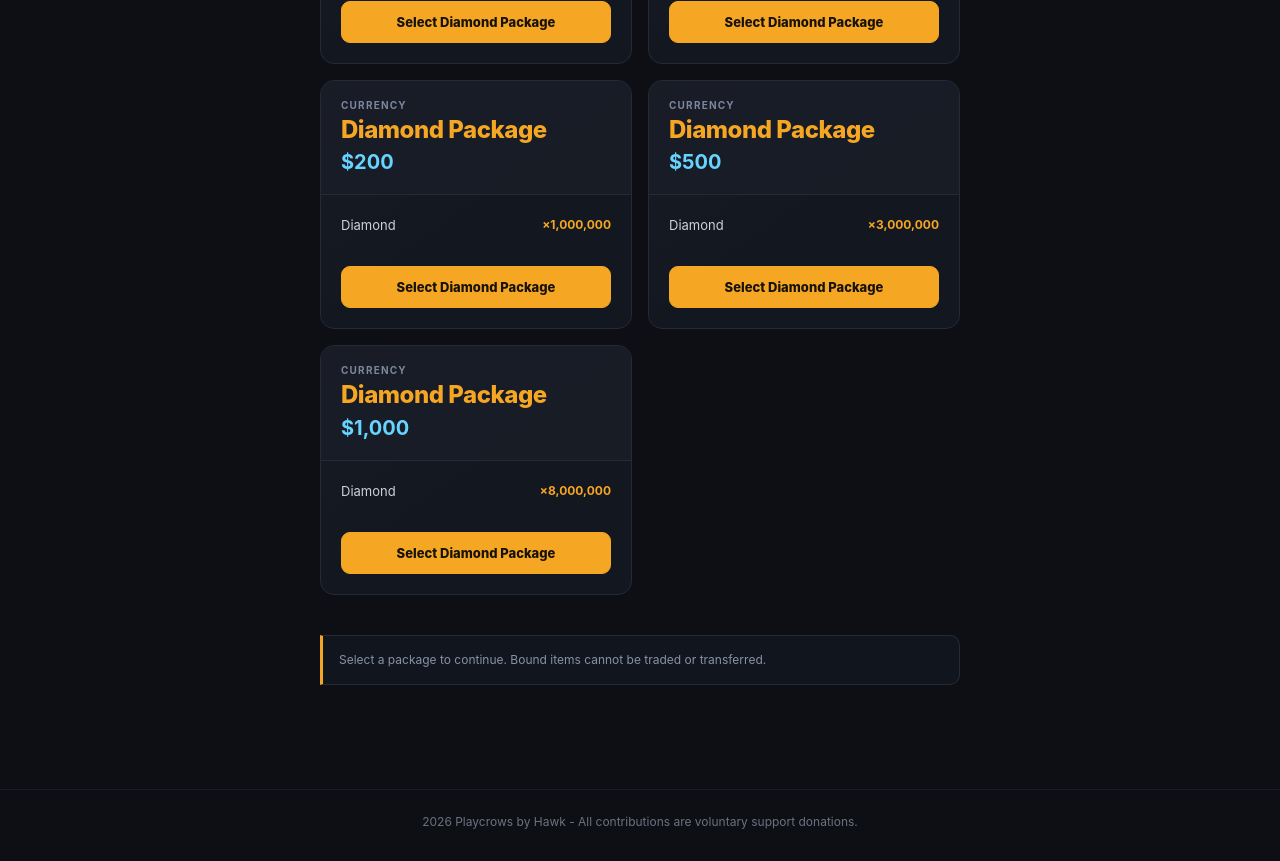
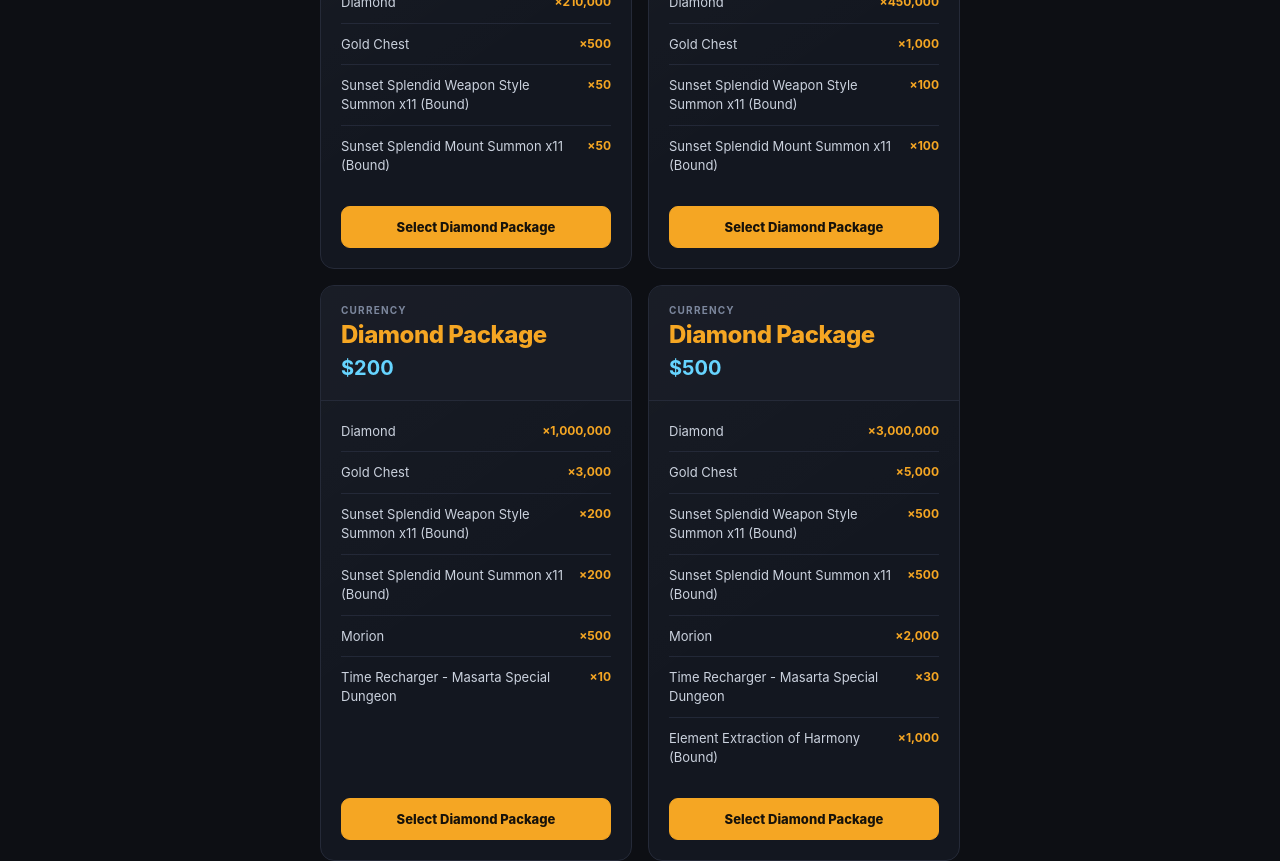
Before and after one commit to dreyqt/playcrowsweb, a React (Vite) app: page / in a window 1280 px wide. Shown: the part 980-1841 px from the top of the page. Built offline with nearby package versions, Linux system fonts and the light colour scheme; no server answers.

Commit message:
Update giftPackageData.ts

```diff
--- a/src/giftPackageData.ts
+++ b/src/giftPackageData.ts
@@ -14,13 +14,93 @@ export interface GiftPackage {
 }
 
 export const giftPackages: GiftPackage[] = [
-  { id: 'currency-5', category: 'currency', title: 'Diamond Package', amount: 5, rewards: [{ name: 'Diamond', quantity: 20_000 }] },
-  { id: 'currency-10', category: 'currency', title: 'Diamond Package', amount: 10, rewards: [{ name: 'Diamond', quantity: 10_000 }] },
-  { id: 'currency-50', category: 'currency', title: 'Diamond Package', amount: 50, rewards: [{ name: 'Diamond', quantity: 210_000 }] },
-  { id: 'currency-100', category: 'currency', title: 'Diamond Package', amount: 100, rewards: [{ name: 'Diamond', quantity: 450_000 }] },
-  { id: 'currency-200', category: 'currency', title: 'Diamond Package', amount: 200, rewards: [{ name: 'Diamond', quantity: 1_000_000 }] },
-  { id: 'currency-500', category: 'currency', title: 'Diamond Package', amount: 500, rewards: [{ name: 'Diamond', quantity: 3_000_000 }] },
-  { id: 'currency-1000', category: 'currency', title: 'Diamond Package', amount: 1_000, rewards: [{ name: 'Diamond', quantity: 8_000_000 }] },
+{
+  id: 'currency-5',
+  category: 'currency',
+  title: 'Diamond Package',
+  amount: 5,
+  rewards: [
+    { name: 'Diamond', quantity: 20_000 },
+  ],
+},
+{
+  id: 'currency-10',
+  category: 'currency',
+  title: 'Diamond Package',
+  amount: 10,
+  rewards: [
+    { name: 'Diamond', quantity: 50_000 },
+    { name: 'Black Wing Special Supply', quantity: 1 },
+  ],
+},
+{
+  id: 'currency-50',
+  category: 'currency',
+  title: 'Diamond Package',
+  amount: 50,
+  rewards: [
+    { name: 'Diamond', quantity: 210_000 },
+    { name: 'Gold Chest', quantity: 500 },
+    { name: 'Sunset Splendid Weapon Style Summon x11 (Bound)', quantity: 50 },
+    { name: 'Sunset Splendid Mount Summon x11 (Bound)', quantity: 50 },
+  ],
+},
+{
+  id: 'currency-100',
+  category: 'currency',
+  title: 'Diamond Package',
+  amount: 100,
+  rewards: [
+    { name: 'Diamond', quantity: 450_000 },
+    { name: 'Gold Chest', quantity: 1_000 },
+    { name: 'Sunset Splendid Weapon Style Summon x11 (Bound)', quantity: 100 },
+    { name: 'Sunset Splendid Mount Summon x11 (Bound)', quantity: 100 },
+  ],
+},
+{
+  id: 'currency-200',
+  category: 'currency',
+  title: 'Diamond Package',
+  amount: 200,
+  rewards: [
+    { name: 'Diamond', quantity: 1_000_000 },
+    { name: 'Gold Chest', quantity: 3_000 },
+    { name: 'Sunset Splendid Weapon Style Summon x11 (Bound)', quantity: 200 },
+    { name: 'Sunset Splendid Mount Summon x11 (Bound)', quantity: 200 },
+    { name: 'Morion', quantity: 500 },
+    { name: 'Time Recharger - Masarta Special Dungeon', quantity: 10 },
+  ],
+},
+{
+  id: 'currency-500',
+  category: 'currency',
+  title: 'Diamond Package',
+  amount: 500,
+  rewards: [
+    { name: 'Diamond', quantity: 3_000_000 },
+    { name: 'Gold Chest', quantity: 5_000 },
+    { name: 'Sunset Splendid Weapon Style Summon x11 (Bound)', quantity: 500 },
+    { name: 'Sunset Splendid Mount Summon x11 (Bound)', quantity: 500 },
+    { name: 'Morion', quantity: 2_000 },
+    { name: 'Time Recharger - Masarta Special Dungeon', quantity: 30 },
+    { name: 'Element Extraction of Harmony (Bound)', quantity: 1_000 },
+  ],
+},
+{
+  id: 'currency-1000',
+  category: 'currency',
+  title: 'Diamond Package',
+  amount: 1000,
+  rewards: [
+    { name: 'Diamond', quantity: 8_000_000 },
+    { name: 'Gold Chest', quantity: 10_000 },
+    { name: 'Sunset Splendid Weapon Style Summon x11 (Bound)', quantity: 1_000 },
+    { name: 'Sunset Splendid Mount Summon x11 (Bound)', quantity: 1_000 },
+    { name: 'Morion', quantity: 5_000 },
+    { name: 'Time Recharger - Masarta Special Dungeon', quantity: 100 },
+    { name: 'Element Extraction of Harmony (Bound)', quantity: 2_000 },
+  ],
+},
   {
     id: 'support-skill-bundle', category: 'support', title: 'SKILL BUNDLE', amount: 15,
     rewards: [
```
